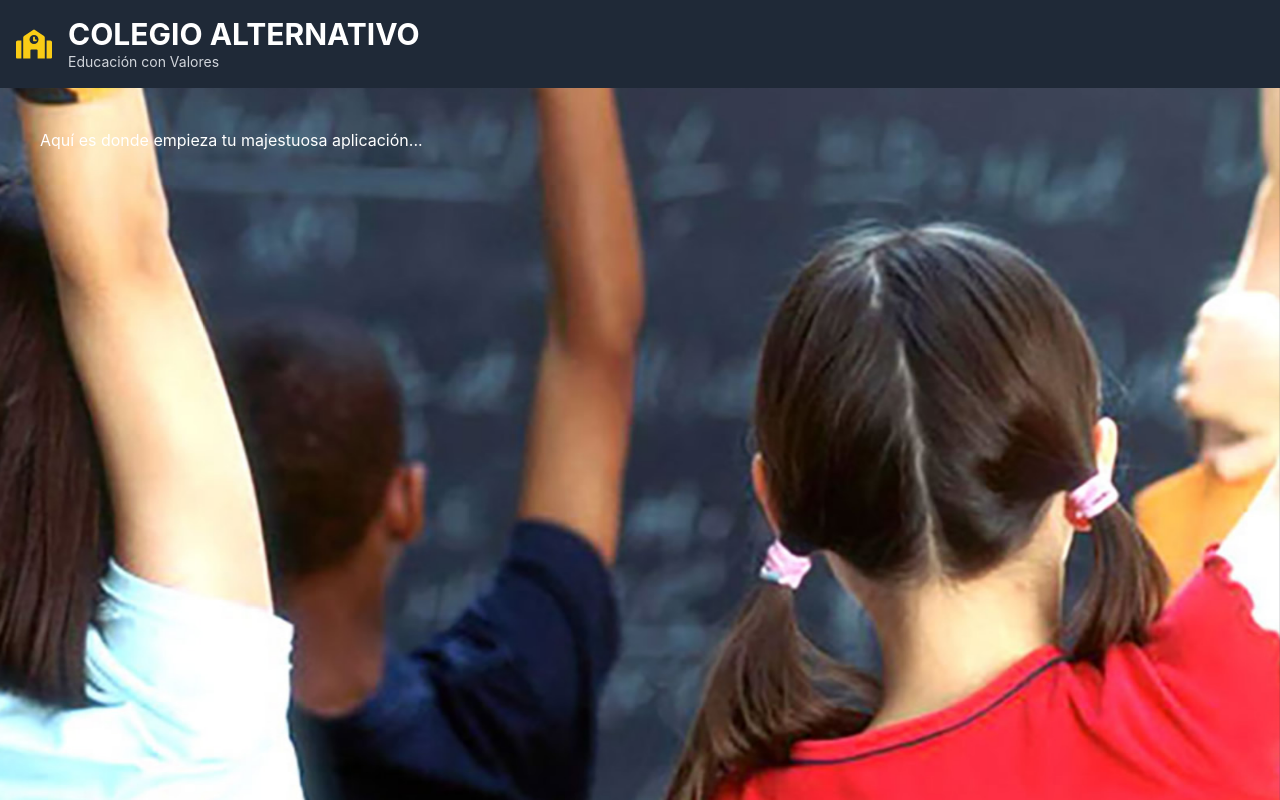
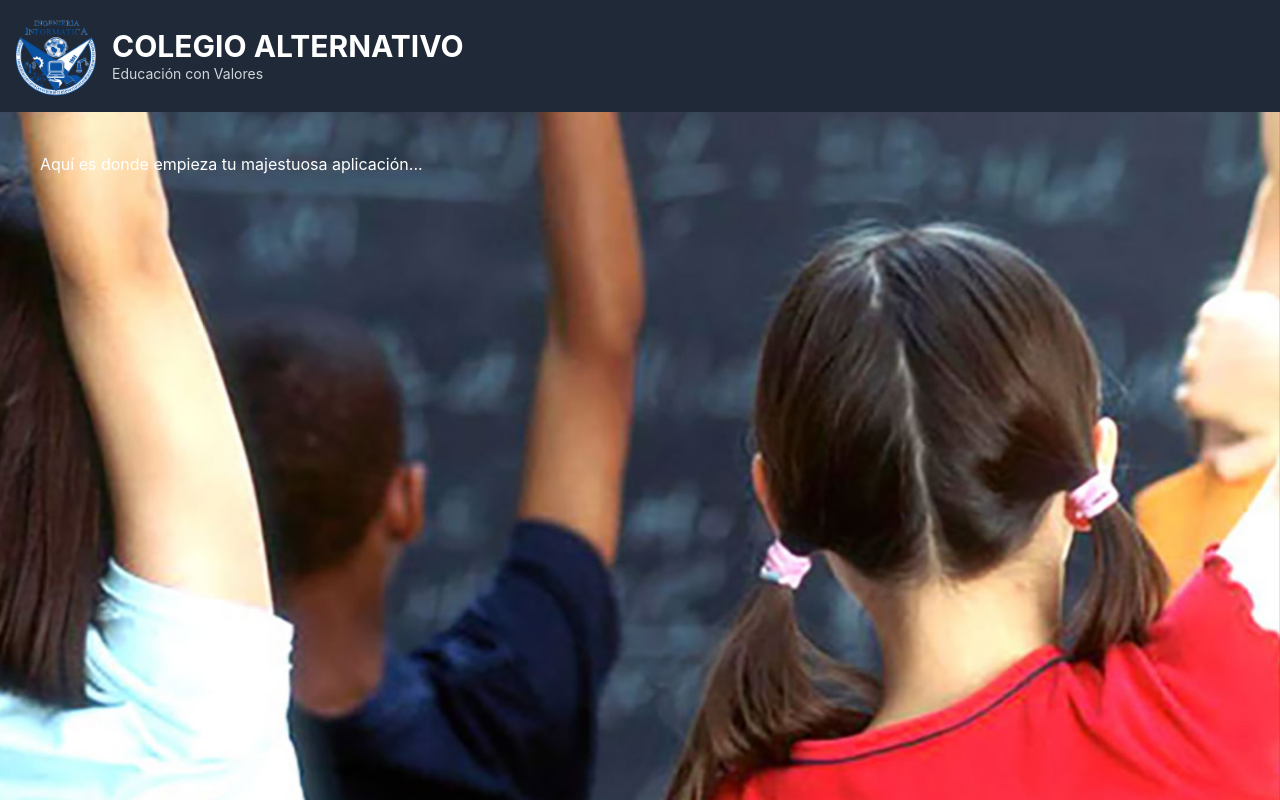
Before and after one commit to Marcelochoquecruz/INF631-Front-End-SegundoParcial, a React (Vite) app: page / in a window 1280 px wide. Built offline with nearby package versions, Linux system fonts and the light colour scheme.

Commit message:
Logo funcionando y titulos

```diff
--- a/src/components/head/Head.tsx
+++ b/src/components/head/Head.tsx
@@ -1,13 +1,18 @@
 import React from 'react';
-import { FaSchool } from 'react-icons/fa'; // Asegúrate de tener react-icons instalado
 
 const Head: React.FC = () => {
   return (
     <header className="flex items-center bg-gray-800 text-white p-4">
-      <FaSchool className="text-4xl mr-4 text-yellow-400" /> {/* Icono a la izquierda */}
-      <div>
-        <h1 className="text-3xl font-bold">COLEGIO ALTERNATIVO</h1> {/* Título grande */}
-        <p className="text-sm text-gray-300">Educación con Valores</p> {/* Subtítulo */}
+      <div className="flex items-center">
+        <img
+          src="src/assets/escudo.png"  // Ajusta la ruta de la imagen según donde la tengas
+          alt="Escudo del colegio"
+          className="w-20 h-20 mr-4"  // Ajuste del tamaño (16x16)
+        />
+        <div>
+          <h1 className="text-3xl font-bold">COLEGIO ALTERNATIVO</h1>
+          <p className="text-sm text-gray-300">Educación con Valores</p>
+        </div>
       </div>
     </header>
   );
```
Also changed, not shown: src/assets/escudo.png (added).
